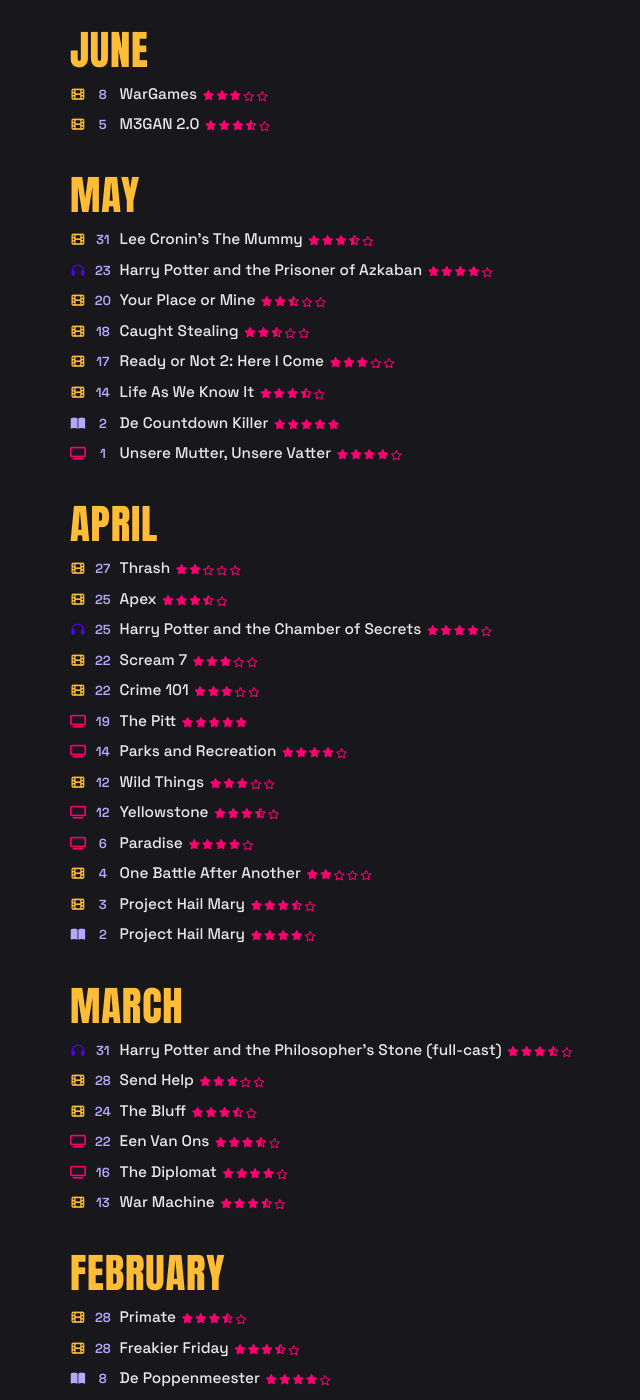
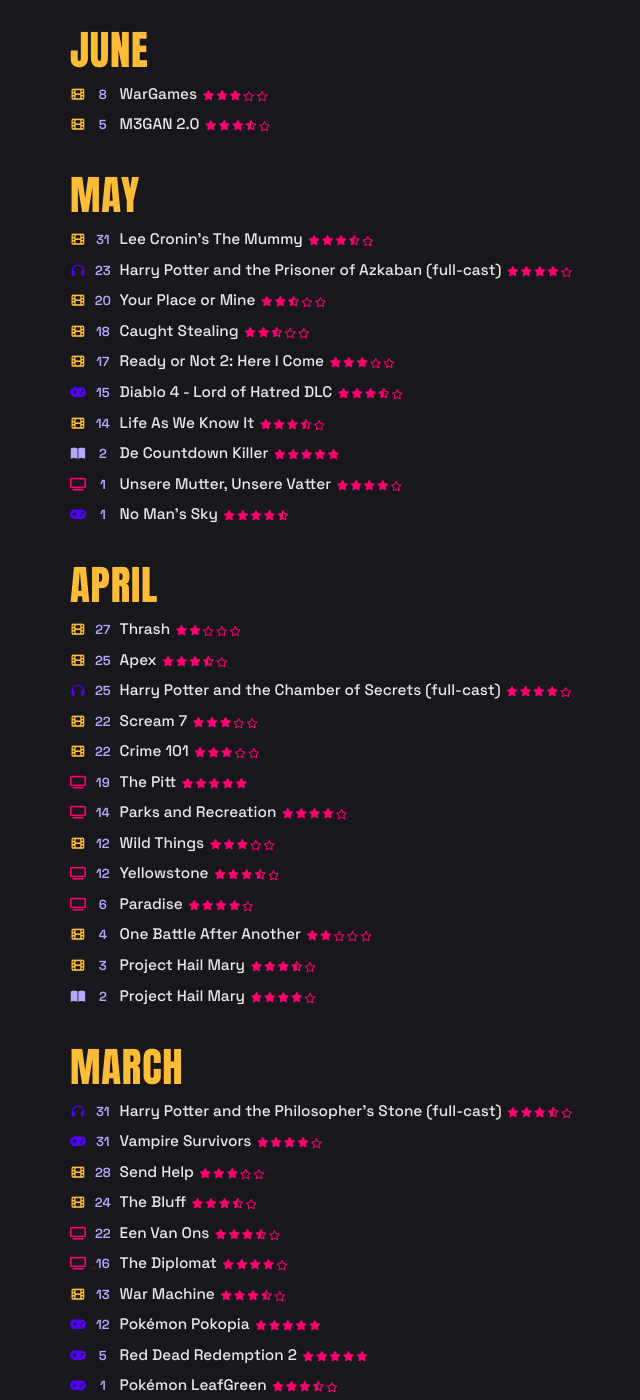
Before and after one commit to Alxndrrr/alexx.fyi, a Jekyll site: the page built from _pages/moments.md, in a window 1280 px wide and 1400 px high, scrolled down 250 px. Shown: the whole window, without its empty margins (250-890 px from the left). Built offline with Jekyll 4.4.1, drawn with Linux system fonts in a browser that asks for light colours; some web fonts are replaced.

Commit message:
Moments x Games

```diff
--- a/_pages/moments.md
+++ b/_pages/moments.md
@@ -43,7 +43,7 @@
       <span class="moment-item__icon" aria-label="Audiobook"><i class="fa-solid fa-headphones" aria-hidden="true"></i></span>
       <time class="moment-item__day" datetime="2026-05-23">23</time>
       <span class="moment-item__text">
-        <span class="moment-item__title">Harry Potter and the Prisoner of Azkaban</span>
+        <span class="moment-item__title">Harry Potter and the Prisoner of Azkaban (full-cast)</span>
         <span class="moment-item__rating" aria-label="4 out of 5 stars"><i class="fa-solid fa-star" aria-hidden="true"></i><i class="fa-solid fa-star" aria-hidden="true"></i><i class="fa-solid fa-star" aria-hidden="true"></i><i class="fa-solid fa-star" aria-hidden="true"></i><i class="fa-regular fa-star" aria-hidden="true"></i></span>
       </span>
     </div>
@@ -71,6 +71,14 @@
         <span class="moment-item__rating" aria-label="3 out of 5 stars"><i class="fa-solid fa-star" aria-hidden="true"></i><i class="fa-solid fa-star" aria-hidden="true"></i><i class="fa-solid fa-star" aria-hidden="true"></i><i class="fa-regular fa-star" aria-hidden="true"></i><i class="fa-regular fa-star" aria-hidden="true"></i></span>
       </span>
     </div>
+    <div class="moment-item moment-item--game">
+      <span class="moment-item__icon" aria-label="Game"><i class="fa-solid fa-gamepad" aria-hidden="true"></i></span>
+      <time class="moment-item__day" datetime="2026-05-15">15</time>
+      <span class="moment-item__text">
+        <span class="moment-item__title">Diablo 4 - Lord of Hatred DLC</span>
+        <span class="moment-item__rating" aria-label="3.5 out of 5 stars"><i class="fa-solid fa-star" aria-hidden="true"></i><i class="fa-solid fa-star" aria-hidden="true"></i><i class="fa-solid fa-star" aria-hidden="true"></i><i class="fa-solid fa-star-half-stroke" aria-hidden="true"></i><i class="fa-regular fa-star" aria-hidden="true"></i></span>
+      </span>
+    </div>
     <div class="moment-item moment-item--movie">
       <span class="moment-item__icon" aria-label="Movie"><i class="fa-solid fa-film" aria-hidden="true"></i></span>
       <time class="moment-item__day" datetime="2026-05-14">14</time>
@@ -93,6 +101,14 @@
       <span class="moment-item__text">
         <span class="moment-item__title">Unsere Mutter, Unsere Vatter</span>
         <span class="moment-item__rating" aria-label="4 out of 5 stars"><i class="fa-solid fa-star" aria-hidden="true"></i><i class="fa-solid fa-star" aria-hidden="true"></i><i class="fa-solid fa-star" aria-hidden="true"></i><i class="fa-solid fa-star" aria-hidden="true"></i><i class="fa-regular fa-star" aria-hidden="true"></i></span>
+      </span>
+    </div>
+    <div class="moment-item moment-item--game">
+      <span class="moment-item__icon" aria-label="Game"><i class="fa-solid fa-gamepad" aria-hidden="true"></i></span>
+      <time class="moment-item__day" datetime="2026-05-01">1</time>
+      <span class="moment-item__text">
+        <span class="moment-item__title">No Man's Sky</span>
+        <span class="moment-item__rating" aria-label="4.5 out of 5 stars"><i class="fa-solid fa-star" aria-hidden="true"></i><i class="fa-solid fa-star" aria-hidden="true"></i><i class="fa-solid fa-star" aria-hidden="true"></i><i class="fa-solid fa-star" aria-hidden="true"></i><i class="fa-solid fa-star-half-stroke" aria-hidden="true"></i></span>
       </span>
     </div>
   </div>
@@ -121,7 +137,7 @@
       <span class="moment-item__icon" aria-label="Audiobook"><i class="fa-solid fa-headphones" aria-hidden="true"></i></span>
       <time class="moment-item__day" datetime="2026-04-25">25</time>
       <span class="moment-item__text">
-        <span class="moment-item__title">Harry Potter and the Chamber of Secrets</span>
+        <span class="moment-item__title">Harry Potter and the Chamber of Secrets (full-cast)</span>
         <span class="moment-item__rating" aria-label="4 out of 5 stars"><i class="fa-solid fa-star" aria-hidden="true"></i><i class="fa-solid fa-star" aria-hidden="true"></i><i class="fa-solid fa-star" aria-hidden="true"></i><i class="fa-solid fa-star" aria-hidden="true"></i><i class="fa-regular fa-star" aria-hidden="true"></i></span>
       </span>
     </div>
@@ -219,6 +235,14 @@
         <span class="moment-item__rating" aria-label="3.5 out of 5 stars"><i class="fa-solid fa-star" aria-hidden="true"></i><i class="fa-solid fa-star" aria-hidden="true"></i><i class="fa-solid fa-star" aria-hidden="true"></i><i class="fa-solid fa-star-half-stroke" aria-hidden="true"></i><i class="fa-regular fa-star" aria-hidden="true"></i></span>
       </span>
     </div>
+    <div class="moment-item moment-item--game">
+      <span class="moment-item__icon" aria-label="Game"><i class="fa-solid fa-gamepad" aria-hidden="true"></i></span>
+      <time class="moment-item__day" datetime="2026-03-31">31</time>
+      <span class="moment-item__text">
+        <span class="moment-item__title">Vampire Survivors</span>
+        <span class="moment-item__rating" aria-label="4 out of 5 stars"><i class="fa-solid fa-star" aria-hidden="true"></i><i class="fa-solid fa-star" aria-hidden="true"></i><i class="fa-solid fa-star" aria-hidden="true"></i><i class="fa-solid fa-star" aria-hidden="true"></i><i class="fa-regular fa-star" aria-hidden="true"></i></span>
+      </span>
+    </div>
     <div class="moment-item moment-item--movie">
       <span class="moment-item__icon" aria-label="Movie"><i class="fa-solid fa-film" aria-hidden="true"></i></span>
       <time class="moment-item__day" datetime="2026-03-28">28</time>
@@ -259,6 +283,30 @@
         <span class="moment-item__rating" aria-label="3.5 out of 5 stars"><i class="fa-solid fa-star" aria-hidden="true"></i><i class="fa-solid fa-star" aria-hidden="true"></i><i class="fa-solid fa-star" aria-hidden="true"></i><i class="fa-solid fa-star-half-stroke" aria-hidden="true"></i><i class="fa-regular fa-star" aria-hidden="true"></i></span>
       </span>
     </div>
+    <div class="moment-item moment-item--game">
+      <span class="moment-item__icon" aria-label="Game"><i class="fa-solid fa-gamepad" aria-hidden="true"></i></span>
+      <time class="moment-item__day" datetime="2026-03-12">12</time>
+      <span class="moment-item__text">
+        <span class="moment-item__title">Pokémon Pokopia</span>
+        <span class="moment-item__rating" aria-label="5 out of 5 stars"><i class="fa-solid fa-star" aria-hidden="true"></i><i class="fa-solid fa-star" aria-hidden="true"></i><i class="fa-solid fa-star" aria-hidden="true"></i><i class="fa-solid fa-star" aria-hidden="true"></i><i class="fa-solid fa-star" aria-hidden="true"></i></span>
+      </span>
+    </div>
+    <div class="moment-item moment-item--game">
+      <span class="moment-item__icon" aria-label="Game"><i class="fa-solid fa-gamepad" aria-hidden="true"></i></span>
+      <time class="moment-item__day" datetime="2026-03-05">5</time>
+      <span class="moment-item__text">
+        <span class="moment-item__title">Red Dead Redemption 2</span>
+        <span class="moment-item__rating" aria-label="5 out of 5 stars"><i class="fa-solid fa-star" aria-hidden="true"></i><i class="fa-solid fa-star" aria-hidden="true"></i><i class="fa-solid fa-star" aria-hidden="true"></i><i class="fa-solid fa-star" aria-hidden="true"></i><i class="fa-solid fa-star" aria-hidden="true"></i></span>
+      </span>
+    </div>
+    <div class="moment-item moment-item--game">
+      <span class="moment-item__icon" aria-label="Game"><i class="fa-solid fa-gamepad" aria-hidden="true"></i></span>
+      <time class="moment-item__day" datetime="2026-03-01">1</time>
+      <span class="moment-item__text">
+        <span class="moment-item__title">Pokémon LeafGreen</span>
+        <span class="moment-item__rating" aria-label="3.5 out of 5 stars"><i class="fa-solid fa-star" aria-hidden="true"></i><i class="fa-solid fa-star" aria-hidden="true"></i><i class="fa-solid fa-star" aria-hidden="true"></i><i class="fa-solid fa-star-half-stroke" aria-hidden="true"></i><i class="fa-regular fa-star" aria-hidden="true"></i></span>
+      </span>
+    </div>
   </div>
 </section>
 
@@ -278,6 +326,14 @@
       <time class="moment-item__day" datetime="2026-02-28">28</time>
       <span class="moment-item__text">
         <span class="moment-item__title">Freakier Friday</span>
+        <span class="moment-item__rating" aria-label="3.5 out of 5 stars"><i class="fa-solid fa-star" aria-hidden="true"></i><i class="fa-solid fa-star" aria-hidden="true"></i><i class="fa-solid fa-star" aria-hidden="true"></i><i class="fa-solid fa-star-half-stroke" aria-hidden="true"></i><i class="fa-regular fa-star" aria-hidden="true"></i></span>
+      </span>
+    </div>
+    <div class="moment-item moment-item--game">
+      <span class="moment-item__icon" aria-label="Game"><i class="fa-solid fa-gamepad" aria-hidden="true"></i></span>
+      <time class="moment-item__day" datetime="2026-02-27">27</time>
+      <span class="moment-item__text">
+        <span class="moment-item__title">Pokémon FireAsh</span>
         <span class="moment-item__rating" aria-label="3.5 out of 5 stars"><i class="fa-solid fa-star" aria-hidden="true"></i><i class="fa-solid fa-star" aria-hidden="true"></i><i class="fa-solid fa-star" aria-hidden="true"></i><i class="fa-solid fa-star-half-stroke" aria-hidden="true"></i><i class="fa-regular fa-star" aria-hidden="true"></i></span>
       </span>
     </div>
```
